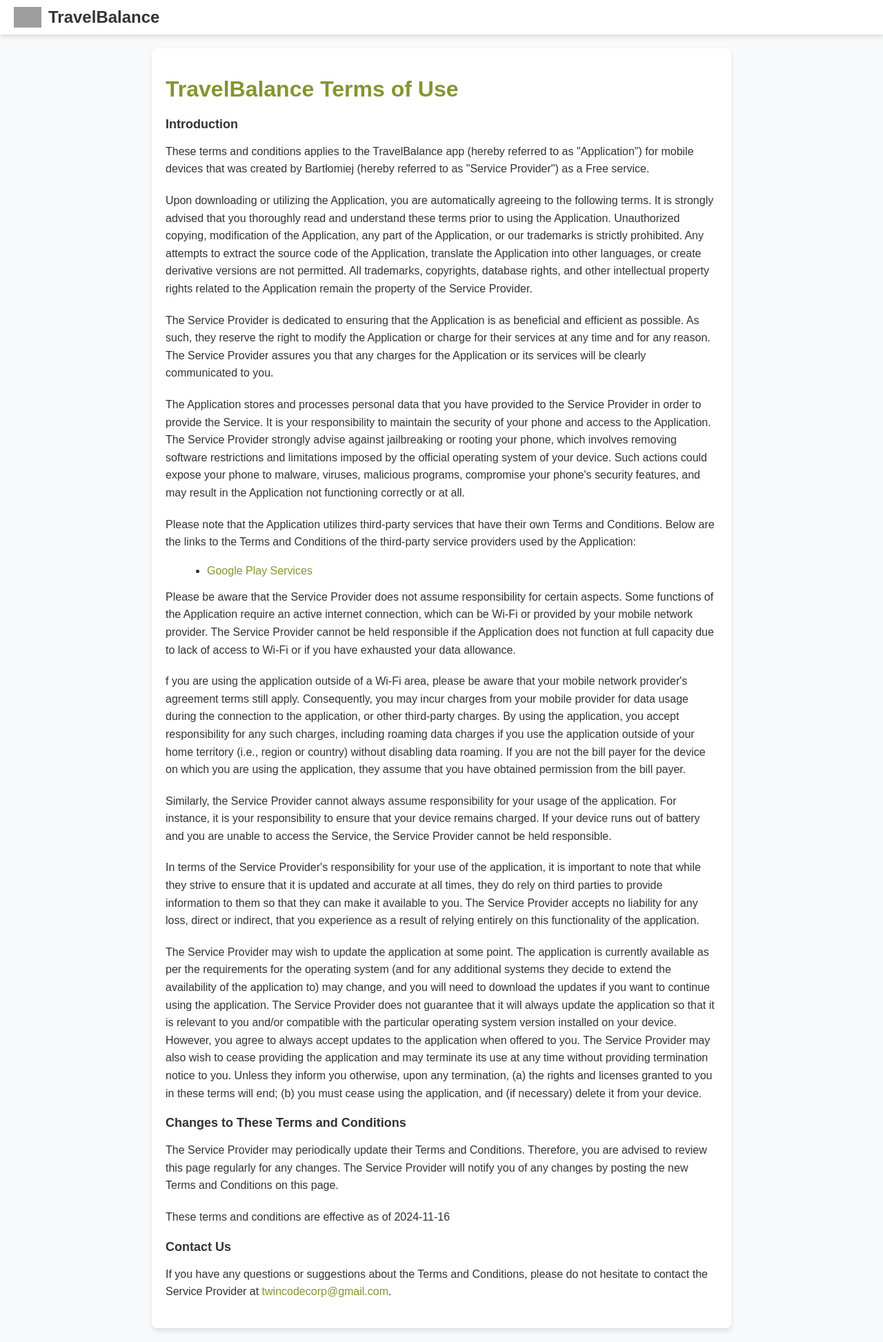
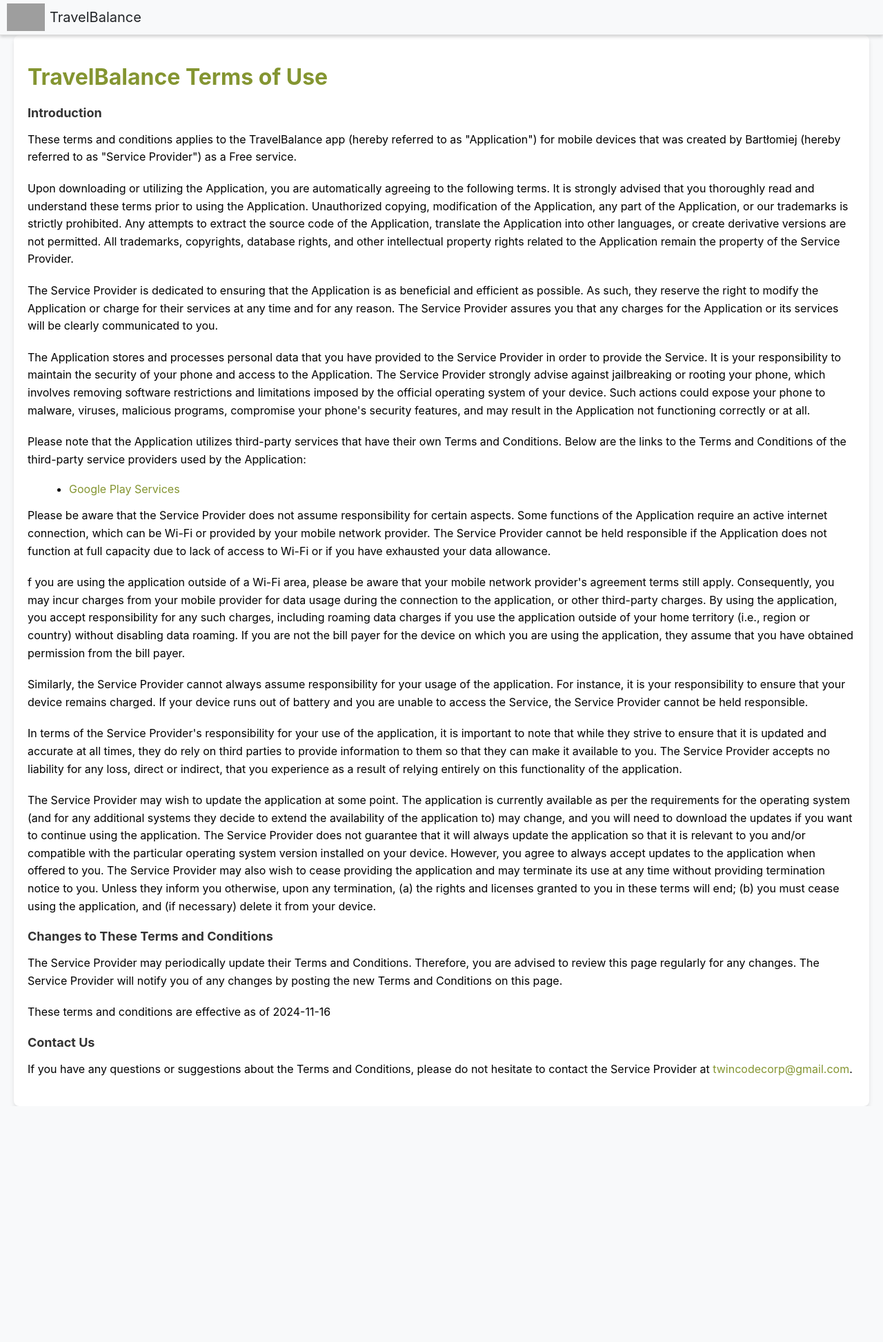
Before and after one commit to krzysztofgrabczynski/TravelBalance, a Django app: template backend/web/templates/policies/terms-of-use.html in a window 1280 px wide. Shown: the whole page at 69% size. After the commit the page ends 1604 px from the top, so only its background shows below. Run offline with Django 5.2, Linux system fonts and the light colour scheme; the template is opened without the code that fills it, so the values that code supplies are empty; grey boxes are pictures that could not be loaded.

Commit message:
Update policies templates and css - delete header css from policies_style and import header.css from css dir

```diff
--- a/backend/web/static/css/policies_style.css
+++ b/backend/web/static/css/policies_style.css
@@ -1,51 +1,4 @@
-body {
-    font-family: 'Arial', sans-serif;
-    margin: 0;
-    padding: 0;
-    background-color: #F8F9FA;
-    color: #333;
-}
-
-/* Header */
-header {
-    position: sticky;
-    top: 0;
-    background-color: #fff;
-    box-shadow: 0 4px 6px rgba(0, 0, 0, 0.1);
-    z-index: 10;
-    padding: 10px 0;
-}
-
-.header-content {
-    display: flex;
-    justify-content: space-between;
-    align-items: center;
-    padding: 0 20px;
-}
-
-.logo {
-    text-decoration: none;
-    color: #333;
-    display: flex;
-    align-items: center;
-    transition: all 0.3s ease;
-}
-
-.logo-img {
-    width: 40px;
-    height: auto;
-    margin-right: 10px;
-}
-
-.logo-text {
-    font-size: 24px;
-    font-weight: bold;
-}
-
-.logo:hover{
-    font-size: 25px;
-    font-weight: bold;
-}
+@import url("base.css");
 
 /* Container */
 .container {
--- a/backend/web/templates/policies/terms-of-use.html
+++ b/backend/web/templates/policies/terms-of-use.html
@@ -1,5 +1,3 @@
-{% load static %}
-
 <!DOCTYPE html>
 <html lang="en">
 <head>
@@ -7,17 +5,15 @@
     <meta http-equiv="X-UA-Compatible" content="IE=edge">
     <meta name="viewport" content="width=device-width, initial-scale=1.0">
     <title>Terms of Use | TravelBalance</title>
-    <link rel="stylesheet" href="{% static 'css/policies_style.css' %}">
+    <link rel="stylesheet" href="../../static/css/policies_style.css">
+    <link rel="stylesheet" href="../../static/css/header.css">
 </head>
 <body>
 
     <!-- Header -->
     <header>
-        <div class="header-content">
-            <a href="/" class="logo">
-                <img src="../../media/icons/logo.svg" alt="TravelBalance Logo" class="logo-img">
-                <span class="logo-text">TravelBalance</span>
-            </a>
+        <div class="logo-content">
+            <a href="{% url 'home' %}"><img src="../../media/icons/logo.svg" class="logo" alt="Logo">TravelBalance</a>
         </div>
     </header>
 
```
Also changed, not shown: backend/web/templates/policies/privacy-policy.html (+4 -8 lines).
